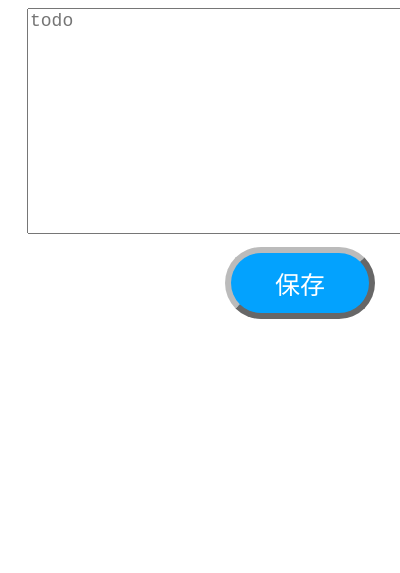
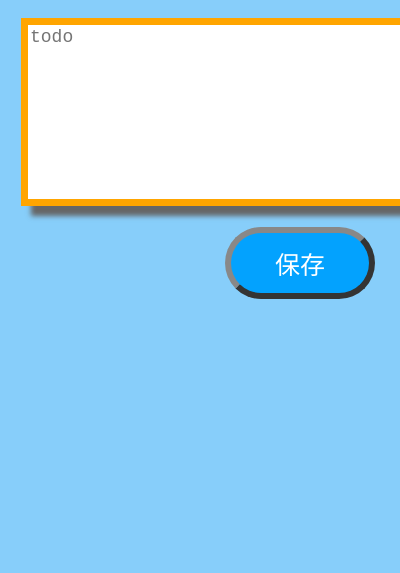
Before and after one commit to NAVYSHUNTA/Tomatodo, a browser extension: page src/popup/popup.html in a window 400 px wide. Shown: the part 271-844 px from the top of the page. Drawn offline with Linux system fonts and the light colour scheme.

Commit message:
todo の記入欄の見た目を変更（より紙らしさが出るよう影と画面全体の背景色を追加）

```diff
--- a/src/popup/popup.css
+++ b/src/popup/popup.css
@@ -9,6 +9,7 @@ body {
     column-gap: 10px;
     row-gap: 0px;
     color: #333;
+    background-color: lightskyblue
 }
 
 h1 {
@@ -19,20 +20,24 @@ h1 {
 
 textarea {
     width: 90%;
-    height: 95%;
+    height: 100%;
     font-size: 18px;
     color: #333;
+    border-width: 7px;
+    border-color: orange;
+    box-shadow: 10px 10px 5px #666;
+    outline: none;
 }
 
 button {
     width: 25%;
     padding: 12px;
-    margin: 10px;
+    margin: 30px;
     font-size: 25px;
     border-width: 6px;
     border-radius: 40px;
     color: white;
-    border-color: #bbb;
+    border-color: #888;
     background-color: rgb(3, 162, 254);
 }
 
```
